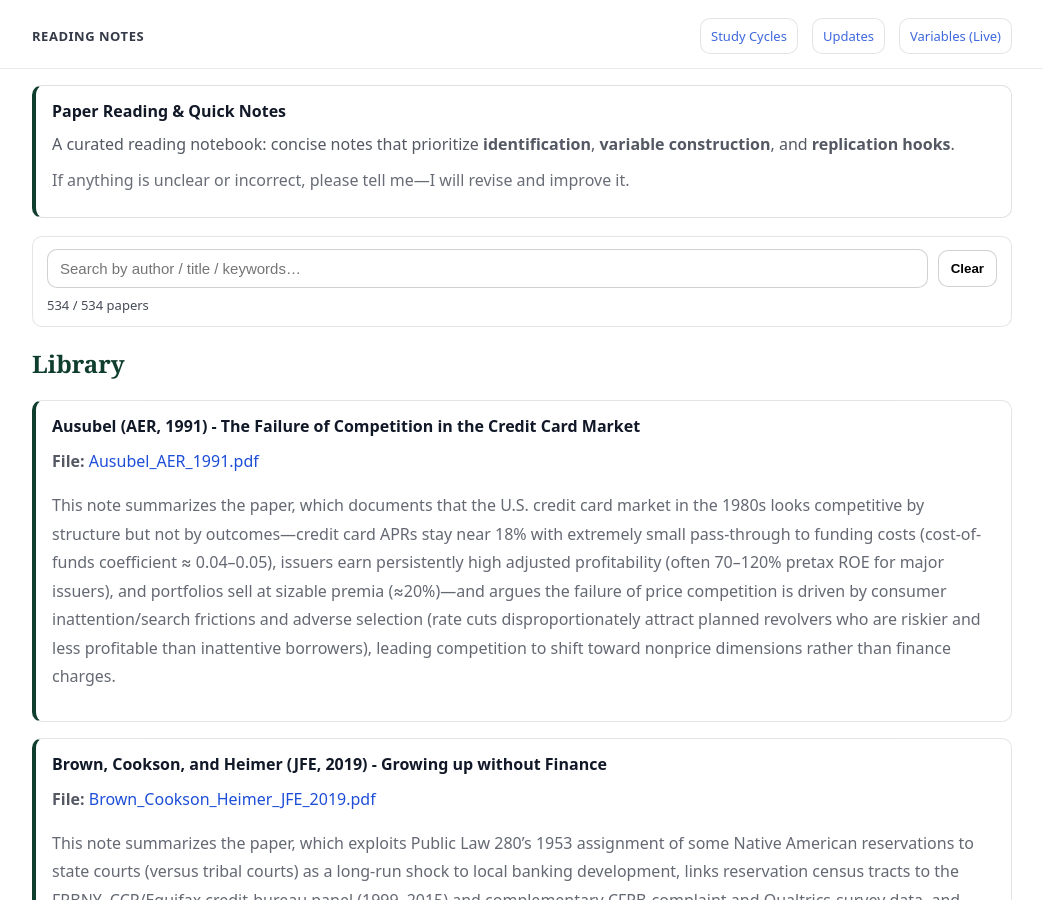
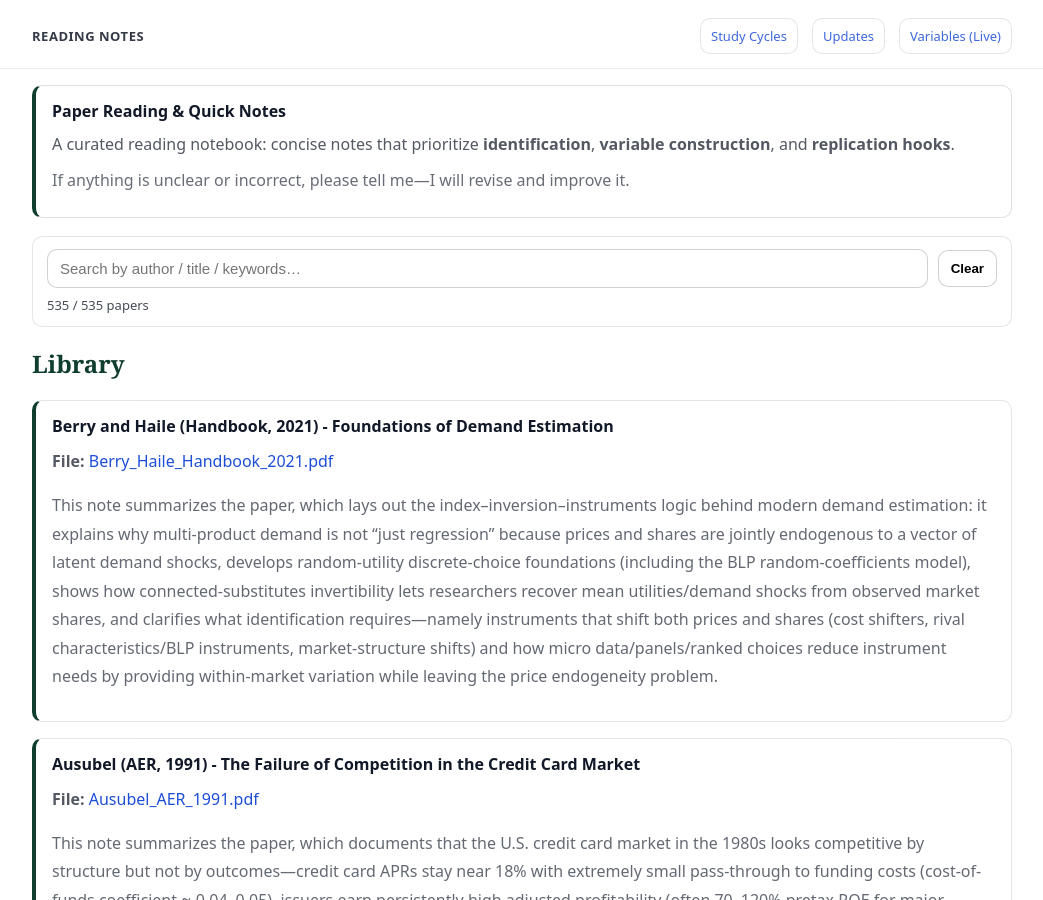
Before and after one commit to yaxinzn/study-archive, a Jekyll site: the page built from reading/index.md, in a window 1280 px wide and 900 px high. Shown: the whole window, without its empty margins (118-1161 px from the left). Built offline with Jekyll 4.4.1, drawn with Linux system fonts in a browser that asks for light colours.

Commit message:
Reading: add/update Berry_Haile_Handbook_2021.pdf

```diff
--- a/_data/reading.yml
+++ b/_data/reading.yml
@@ -1,3 +1,7 @@
+- title: "Berry and Haile (Handbook, 2021) - Foundations of Demand Estimation"
+  file: "Berry_Haile_Handbook_2021.pdf"
+  desc: "This note summarizes the paper, which lays out the index–inversion–instruments logic behind modern demand estimation: it explains why multi-product demand is not “just regression” because prices and shares are jointly endogenous to a vector of latent demand shocks, develops random-utility discrete-choice foundations (including the BLP random-coefficients model), shows how connected-substitutes invertibility lets researchers recover mean utilities/demand shocks from observed market shares, and clarifies what identification requires—namely instruments that shift both prices and shares (cost shifters, rival characteristics/BLP instruments, market-structure shifts) and how micro data/panels/ranked choices reduce instrument needs by providing within-market variation while leaving the price endogeneity problem."
+
 - title: "Ausubel (AER, 1991) - The Failure of Competition in the Credit Card Market"
   file: "Ausubel_AER_1991.pdf"
   desc: "This note summarizes the paper, which documents that the U.S. credit card market in the 1980s looks competitive by structure but not by outcomes—credit card APRs stay near 18% with extremely small pass-through to funding costs (cost-of-funds coefficient ≈ 0.04–0.05), issuers earn persistently high adjusted profitability (often 70–120% pretax ROE for major issuers), and portfolios sell at sizable premia (≈20%)—and argues the failure of price competition is driven by consumer inattention/search frictions and adverse selection (rate cuts disproportionately attract planned revolvers who are riskier and less profitable than inattentive borrowers), leading competition to shift toward nonprice dimensions rather than finance charges."
```
Also changed, not shown: 1 other file.
